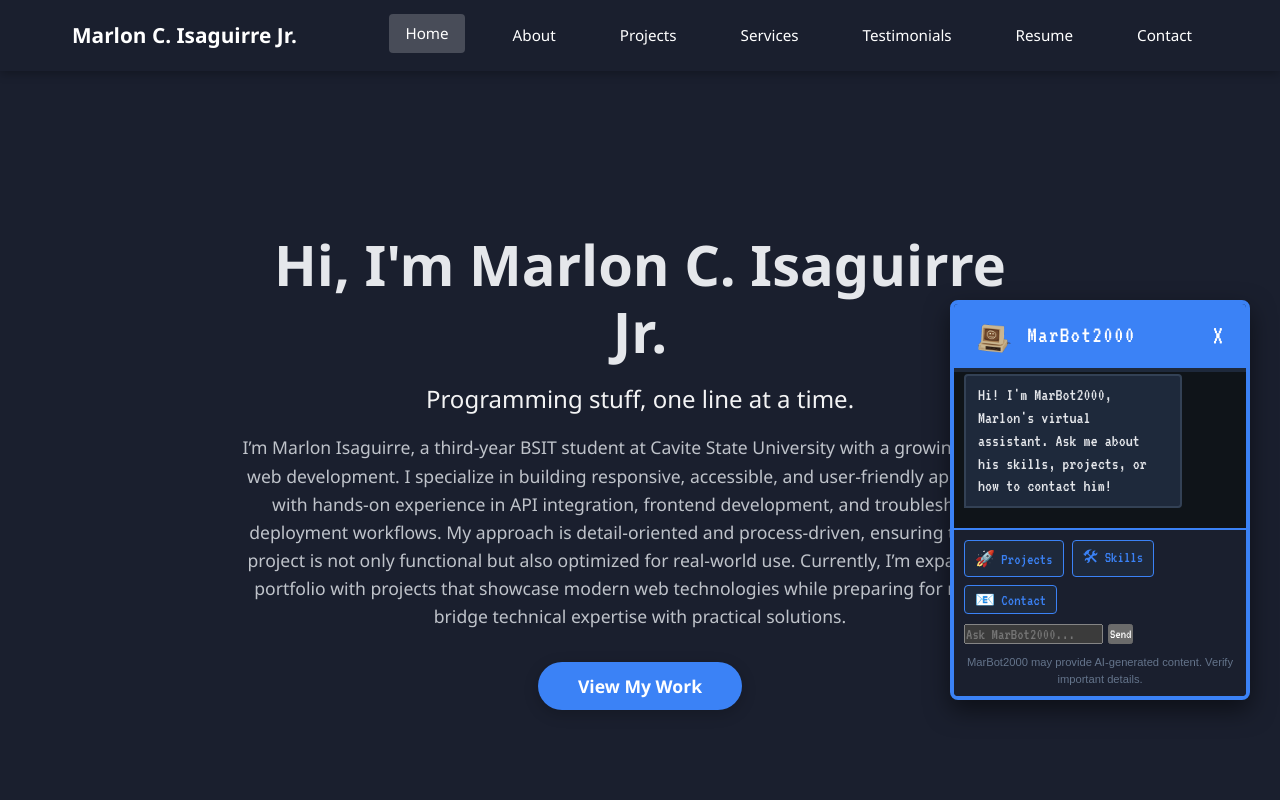
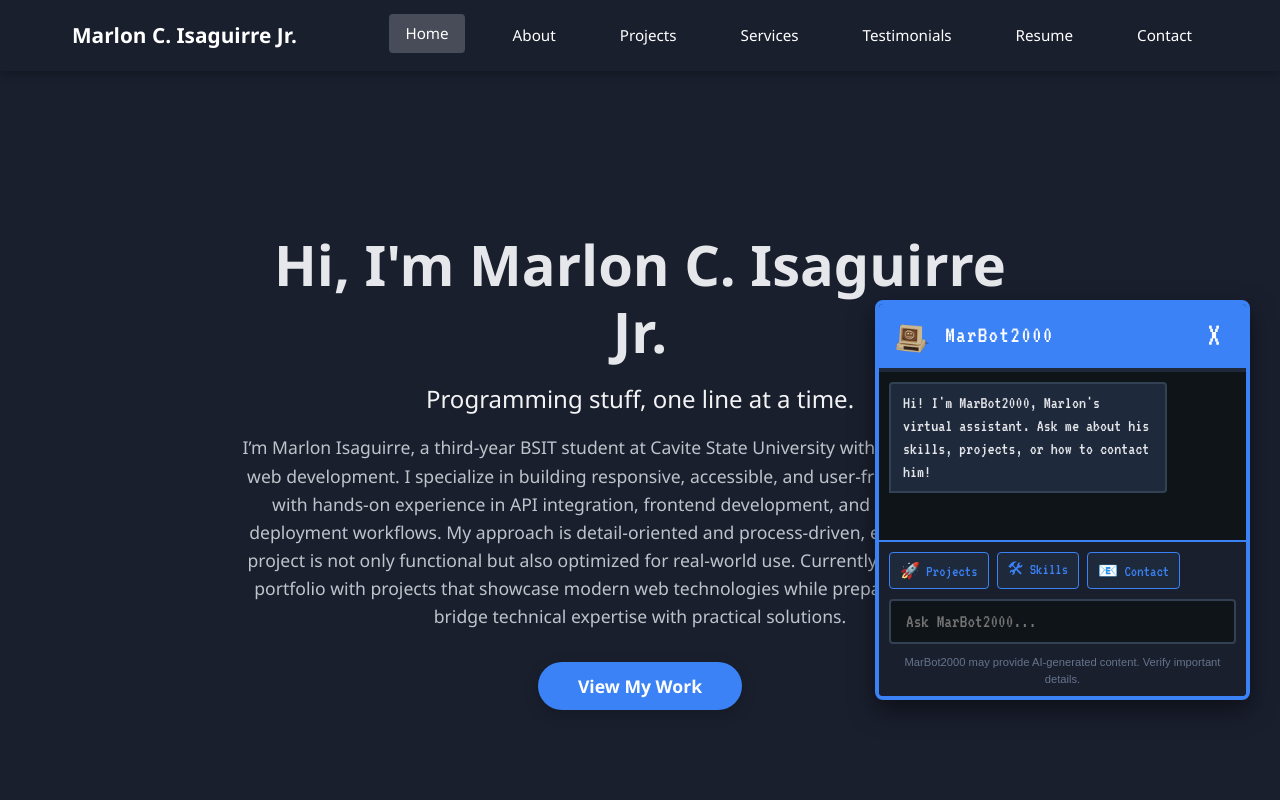
Before and after one commit to ProgMarlon/marlon-portfolio-site, a React (Vite) app: page / in a window 1280 px wide. Both pictures are taken after a click on the button 1190 px from the left and 701 px from the top of the page. Shown: the top 800 px of the page. Built offline with nearby package versions, Linux system fonts and the light colour scheme.

Commit message:
improved chatbot 2

```diff
--- a/src/components/ChatWindow.tsx
+++ b/src/components/ChatWindow.tsx
@@ -13,12 +13,36 @@ interface Message {
 }
 
 export default function ChatWindow({ onClose }: ChatWindowProps) {
-  const [messages, setMessages] = useState<Message[]>([
-    { id: 1, text: "Hi! I'm MarBot2000, Marlon's virtual assistant. Ask me about his skills, projects, or how to contact him!", sender: 'bot' }
-  ])
+  const [messages, setMessages] = useState<Message[]>(() => {
+    // Load messages from localStorage on initialization
+    const saved = localStorage.getItem('marbot_messages');
+    return saved ? JSON.parse(saved) : [
+      { id: 1, text: "Hi! I'm MarBot2000, Marlon's virtual assistant. Ask me about his skills, projects, or how to contact him!", sender: 'bot' }
+    ];
+  })
   const [inputText, setInputText] = useState('')
   const [isTyping, setIsTyping] = useState(false)
   const messagesEndRef = useRef<HTMLDivElement>(null)
+  const chatRef = useRef<HTMLDivElement>(null)
+
+  // Save messages to localStorage whenever they change
+  useEffect(() => {
+    localStorage.setItem('marbot_messages', JSON.stringify(messages));
+  }, [messages]);
+
+  // Handle click outside to close
+  useEffect(() => {
+    const handleClickOutside = (event: MouseEvent) => {
+      if (chatRef.current && !chatRef.current.contains(event.target as Node)) {
+        // Optional: you can choose to close it here, or just ensure focus isn't lost.
+        // Given your issue, closing it might be the cleanest UX fix.
+        onClose();
+      }
+    }
+
+    document.addEventListener("mousedown", handleClickOutside);
+    return () => document.removeEventListener("mousedown", handleClickOutside);
+  }, [onClose]);
 
   const scrollToBottom = () => {
     messagesEndRef.current?.scrollIntoView({ behavior: "smooth" })
@@ -105,13 +129,22 @@ export default function ChatWindow({ onClose }: ChatWindowProps) {
   ]
 
   return (
-    <div className="chat-window">
+    <div className="chat-window" ref={chatRef}>
       <div className="chat-header">
         <div className="chat-header-content">
           <img src={pcGif} alt="" className="chat-header-gif" />
           <span className="chat-title">MarBot2000</span>
         </div>
-        <button onClick={onClose} className="close-btn" aria-label="Close Chat">×</button>
+        <button
+          onClick={(e) => {
+            e.stopPropagation(); // Prevent trigger 'handleClickOutside'
+            onClose();
+          }}
+          className="close-btn"
+          aria-label="Close Chat"
+        >
+          ×
+        </button>
       </div>
 
       <div className="chat-messages">
@@ -145,7 +178,6 @@ export default function ChatWindow({ onClose }: ChatWindowProps) {
             onChange={(e) => setInputText(e.target.value)}
             placeholder="Ask MarBot2000..."
           />
-          <button type="submit" className="send-btn">Send</button>
         </form>
         <p className="ai-disclaimer">MarBot2000 may provide AI-generated content. Verify important details.</p>
       </div>
--- a/src/styles/ChatWindow.css
+++ b/src/styles/ChatWindow.css
@@ -2,7 +2,7 @@
   position: fixed;
   bottom: 100px;
   right: 30px;
-  width: 300px;
+  width: 375px;
   height: 400px;
   background-color: #1a1f2e;
   border: 4px solid #3b82f6;
@@ -19,7 +19,7 @@
 .chat-header {
   background-color: #3b82f6;
   color: white;
-  padding: 8px 12px;
+  padding: 8px 12px 8px 10px; /* 10px offset on the left */
   display: flex;
   justify-content: space-between;
   align-items: center;
@@ -34,7 +34,7 @@
   flex: 1;
   transform: scale(1.25);
   transform-origin: left center;
-  margin-left: 5px; /* Added slight margin to prevent clipping due to scale */
+  margin-left: 0; /* Reset margin to align with padding */
 }
 
 .chat-header-gif {
@@ -53,21 +53,22 @@
   border: none;
   color: white;
   font-family: 'VT323', monospace;
-  font-size: 2rem;
+  font-size: 2.5rem; /* Slightly larger X */
   cursor: pointer;
-  width: 48px;
+  width: 64px; /* Increased horizontal size */
   height: 48px;
   display: flex;
   align-items: center;
   justify-content: center;
   padding: 0;
-  margin-right: -8px; /* Offset to align visually with header padding */
-  transition: transform 0.2s, opacity 0.2s;
+  margin-right: -12px;
+  transition: all 0.2s;
+  border-radius: 0 4px 0 0;
 }
 
 .close-btn:hover {
-  transform: scale(1.1);
-  opacity: 0.8;
+  background-color: rgba(255, 255, 255, 0.1);
+  transform: scale(1.05);
 }
 
 .close-btn:active {
@@ -154,6 +155,23 @@
   font-family: sans-serif; /* Use standard font for legal/info text */
 }
 
+.chat-input {
+  flex: 1;
+  background-color: #0f1419;
+  border: 2px solid #334155;
+  color: white;
+  padding: 12px 15px; /* Increased padding */
+  font-family: 'VT323', monospace;
+  font-size: 1.2rem; /* Increased font size */
+  border-radius: 4px;
+  height: 45px; /* Set specific height */
+}
+
+.chat-input:focus {
+  outline: none;
+  border-color: #3b82f6;
+}
+
 .typing-indicator {
   font-size: 0.9rem;
   color: #94a3b8;
@@ -193,7 +211,7 @@
 /* Mobile Responsive */
 @media (max-width: 768px) {
   .chat-window {
-    width: 280px;
+    width: 350px;
     right: 20px;
     bottom: 90px;
     height: 350px;
```
